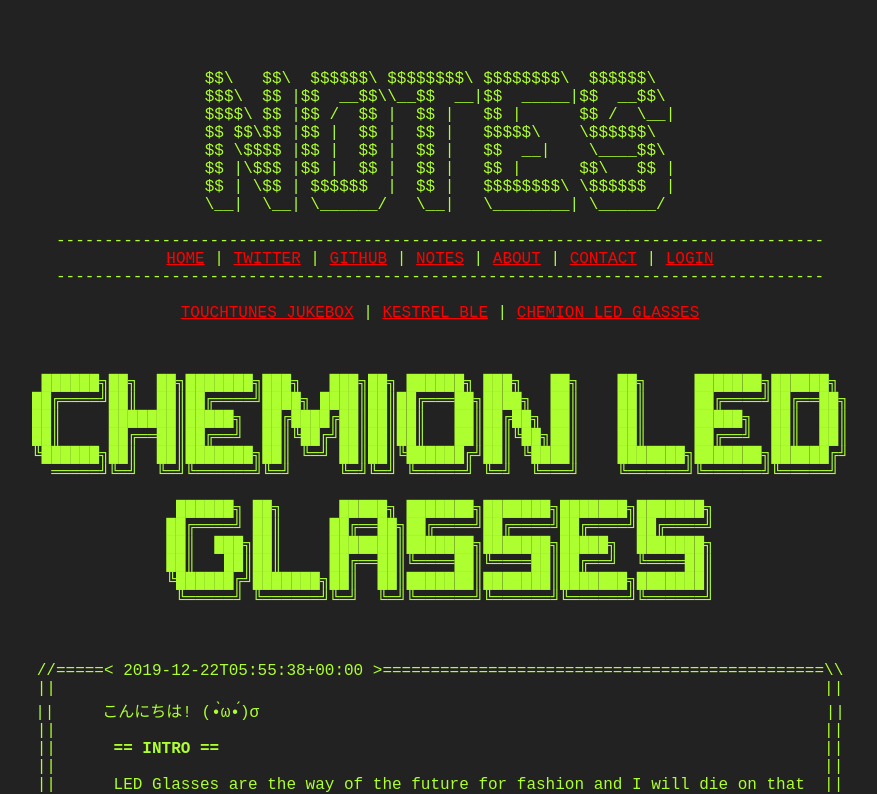
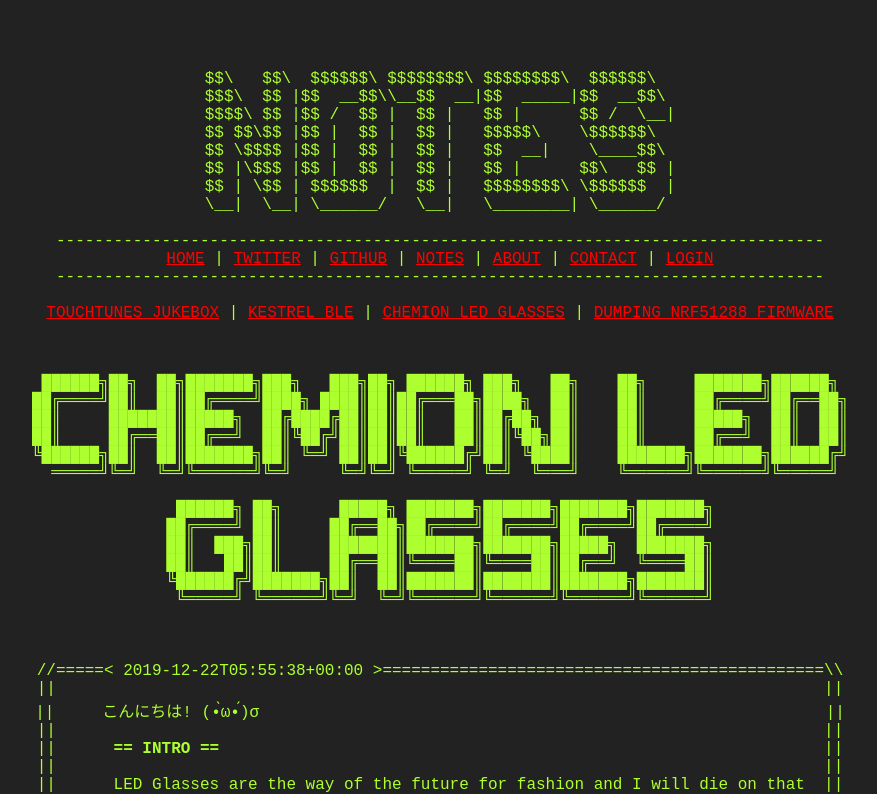
Before and after one commit to notpike/my_website, a website: page public/pages/notes_chemion.html in a window 1280 px wide. Shown: the top 794 px of the page, without its empty margins (200-1077 px from the left). Drawn offline with Linux system fonts and the light colour scheme.

Commit message:
Update Readme

```diff
--- a/public/pages/notes_chemion.html
+++ b/public/pages/notes_chemion.html
@@ -15,7 +15,7 @@
     <center>
         <div id="mainBanner">
             <pre>
-                        <banner>
+                <banner>
 
 
 $$\   $$\  $$$$$$\ $$$$$$$$\ $$$$$$$$\  $$$$$$\
@@ -30,11 +30,11 @@
 --------------------------------------------------------------------------------
 <a href="/">HOME</a> | <a href="https://twitter.com/ifnotpike" target="_blank">TWITTER</a> | <a href="https://github.com/notpike" target="_blank">GITHUB</a> | <a href="/notes">NOTES</a> | <a href="/about">ABOUT</a> | <a href="/contact">CONTACT</a> | <a href="/login">LOGIN</a>
 --------------------------------------------------------------------------------
-
-<a href="/notes">TOUCHTUNES_JUKEBOX</a> | <a href="/notes_ble">KESTREL_BLE</a> | <a href="/notes_chemion">CHEMION_LED_GLASSES</a>
-<!-- <a href="/notes">TOUCHTUNES_JUKEBOX</a> | <a href="/notes_ble">KESTREL_BLE</a> | <a href="/notes_chemion">CHEMION_LED_GLASSES</a> | <a href="/notes_nrf51288">DUMPING_NRF51288_FIRMWARE</a> -->                        </banner>
-                        </pre>
-        </div>
+<!-- <a href="/notes">TOUCHTUNES_JUKEBOX</a> | <a href="/notes_ble">KESTREL_BLE</a> | <a href="/notes_chemion">CHEMION_LED_GLASSES</a> -->
+<a href="/notes">TOUCHTUNES_JUKEBOX</a> | <a href="/notes_ble">KESTREL_BLE</a> | <a href="/notes_chemion">CHEMION_LED_GLASSES</a> | <a href="/notes_nrf51288">DUMPING_NRF51288_FIRMWARE</a>
+            </banner>
+        </pre>
+                </div>
         <div id="welcome">
                 <pre>
  ██████╗██╗  ██╗███████╗███╗   ███╗██╗ ██████╗ ███╗   ██╗    ██╗     ███████╗██████╗
```
Also changed, not shown: public/pages/notes.html (+3 -3 lines), public/pages/notes_ble.html (+3 -3 lines), public/pages/notes_nrf51288.html (+2 -2 lines), README.md.
